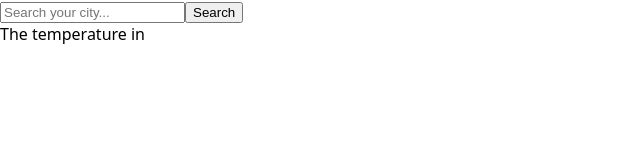
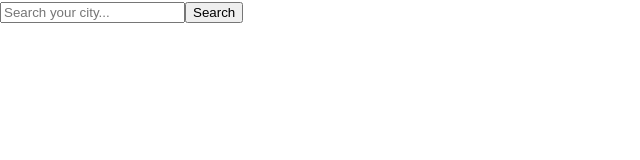
Before and after one commit to TobiasSteinhagen/weather-app, a Next.js app: page / in a window 1280 px wide. Shown: the top 160 px of the page, without its empty margins (0-640 px from the left). Built offline with nearby package versions, Linux system fonts and the light colour scheme.

Commit message:
clean homepage component

```diff
--- a/pages/index.js
+++ b/pages/index.js
@@ -1,11 +1,10 @@
 import Searchbar from "@/components/Searchbar"
 
-export default function HomePage({data}) {
-  console.log(data)
+export default function HomePage() {
+
 return (
   <>
     <Searchbar/>
-    The temperature in
   </>
   );
 }
```
